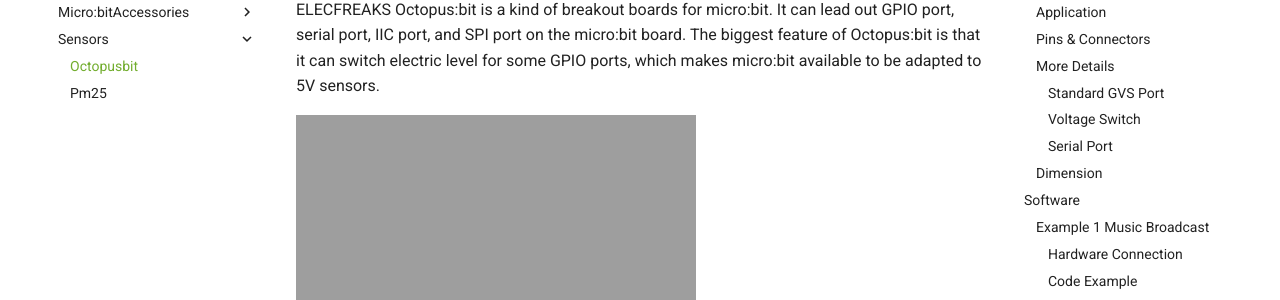
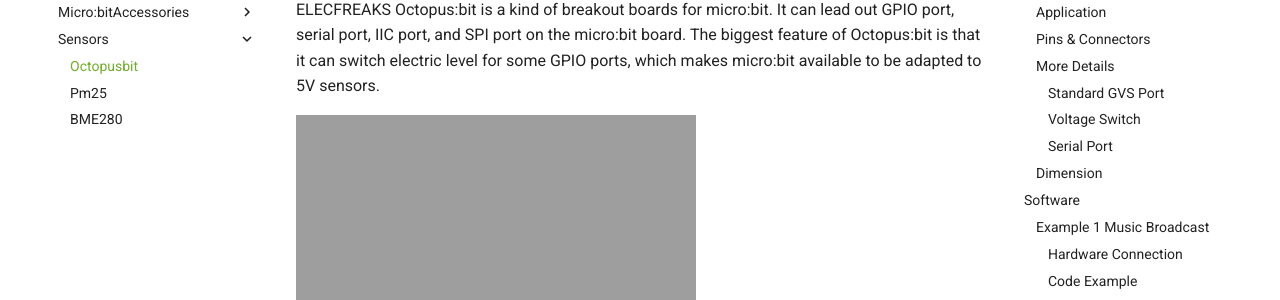
Before and after one commit to lvsongsongsong/learn-en, an MkDocs documentation site: the page built from docs/octopusbit.md, in a window 1280 px wide. Shown: the part 234-534 px from the top of the page. Built offline with MkDocs 1.6.1 and Material for MkDocs 9.7.7, drawn with Linux system fonts in a browser that asks for light colours; comment, search, counter and statistics services are not loaded; old or Windows-style settings are respelled for this version of MkDocs.

Commit message:
Update mkdocs.yml

```diff
--- a/mkdocs.yml
+++ b/mkdocs.yml
@@ -103,6 +103,7 @@ pages:
       - Sensors:
           - Octopusbit: octopusbit.md
           - Pm25: pm25.md
+          - BME280: BME280.md
 
 # Google Analytics
 #google_analytics:
```
